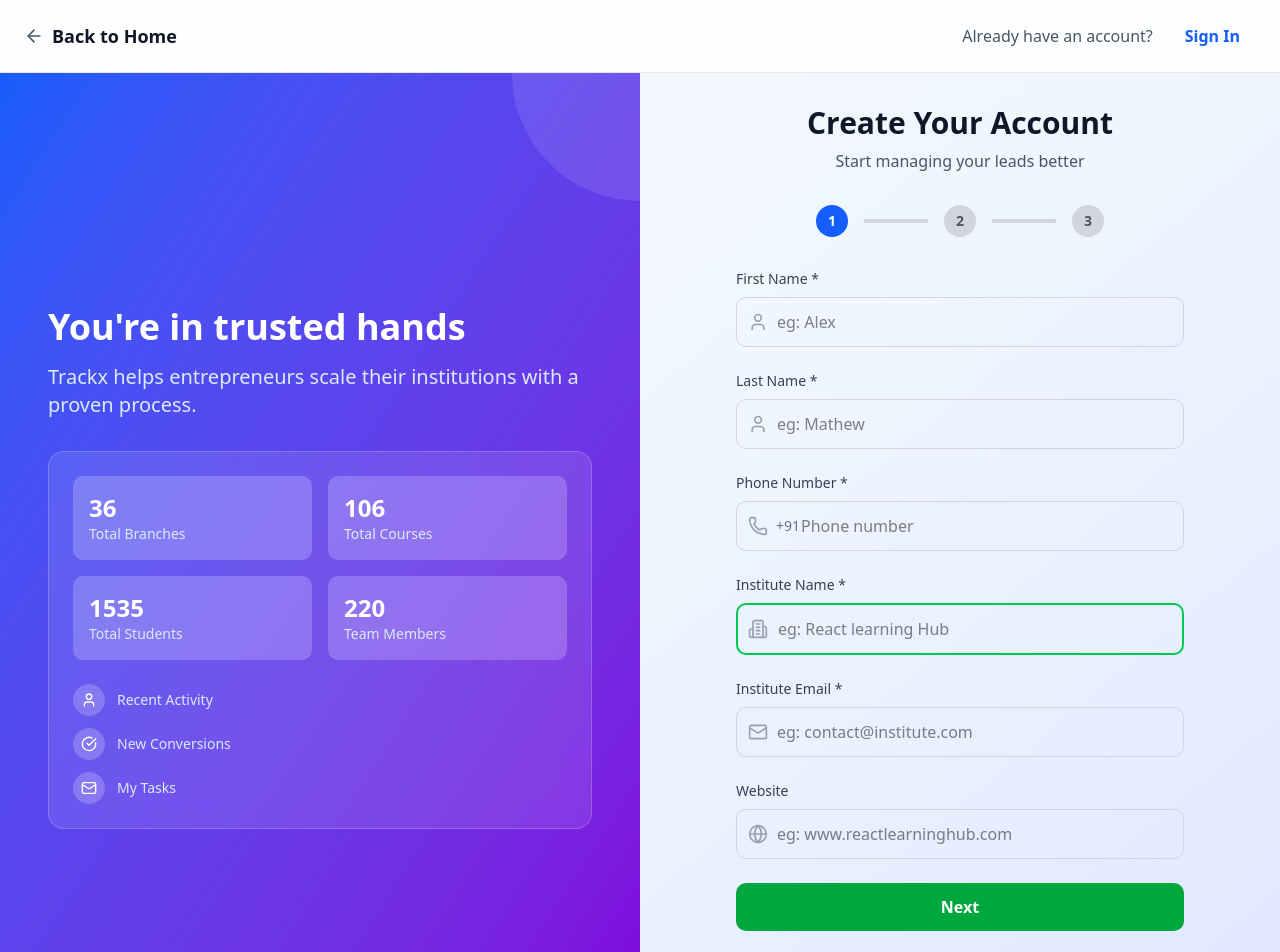
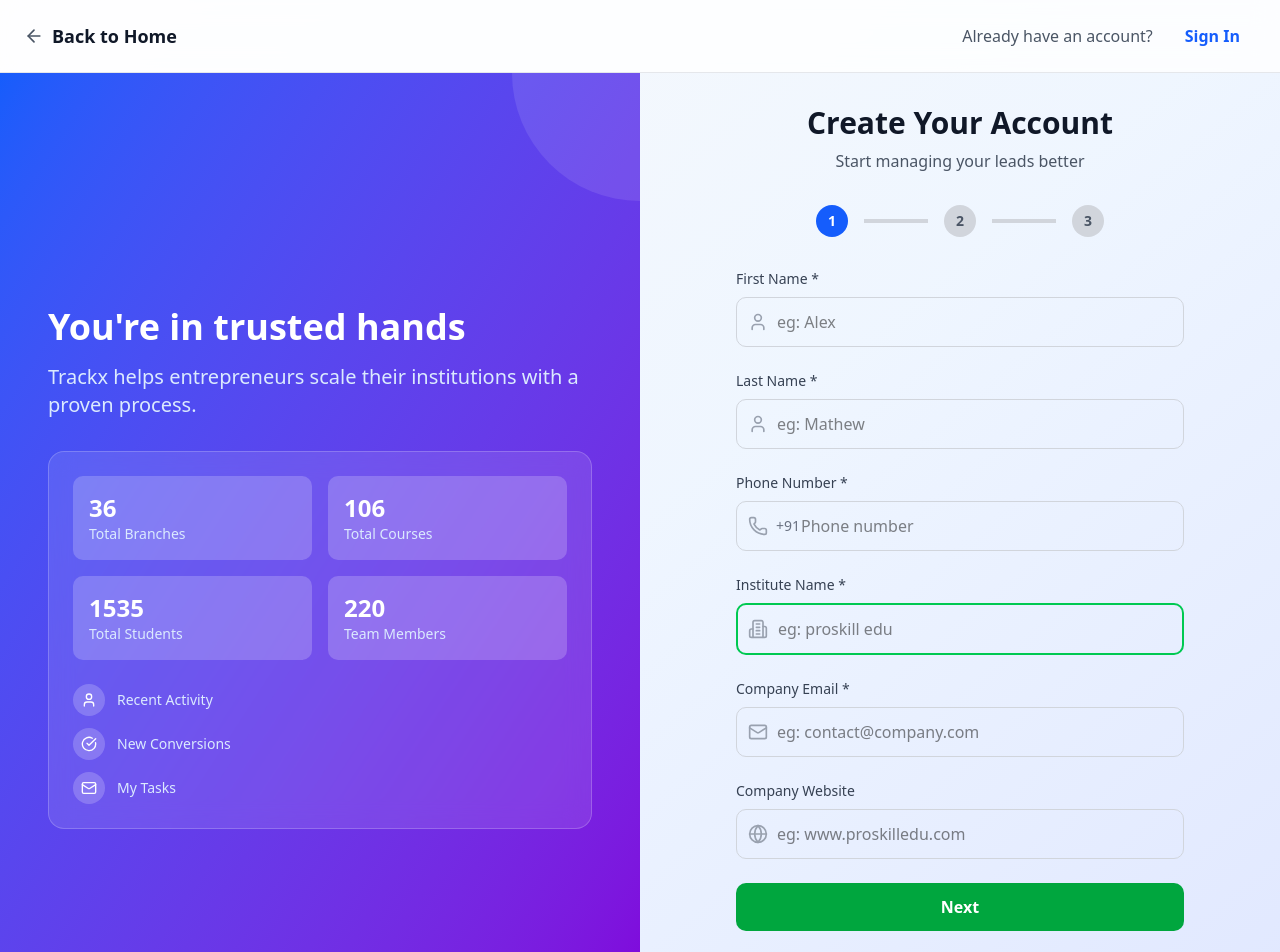
Before and after one commit to WydexMedia/TrackX_CRM, a Next.js app: page /signup in a window 1280 px wide. Shown: the top 952 px of the page. Built offline with nearby package versions, Linux system fonts and the light colour scheme.

Commit message:
Update placeholder text and labels in signup page for clarity, changing "Institute Email" to "Company Email" and updating example placeholders accordingly.

```diff
--- a/src/app/signup/page.tsx
+++ b/src/app/signup/page.tsx
@@ -371,7 +371,7 @@ export default function SignupPage() {
                       onChange={handleInputChange}
                       required
                       className="w-full pl-10 pr-4 py-3 border-2 border-green-500 rounded-lg focus:ring-2 focus:ring-green-500 focus:border-transparent"
-                      placeholder="eg: React learning Hub"
+                      placeholder="eg: proskill edu"
                     />
                   </div>
                 </div>
@@ -379,7 +379,7 @@ export default function SignupPage() {
                 {/* Institute Email */}
                 <div>
                   <label className="block text-sm font-medium text-gray-700 mb-2">
-                    Institute Email *
+                    Company Email *
                   </label>
                   <div className="relative">
                     <Mail className="absolute left-3 top-1/2 transform -translate-y-1/2 w-5 h-5 text-gray-400" />
@@ -390,7 +390,7 @@ export default function SignupPage() {
                       onChange={handleInputChange}
                       required
                       className="w-full pl-10 pr-4 py-3 border border-gray-300 rounded-lg focus:ring-2 focus:ring-blue-500 focus:border-transparent"
-                      placeholder="eg: contact@institute.com"
+                      placeholder="eg: contact@company.com"
                     />
                   </div>
                 </div>
@@ -398,7 +398,7 @@ export default function SignupPage() {
                 {/* Website */}
                 <div>
                   <label className="block text-sm font-medium text-gray-700 mb-2">
-                    Website
+                    Company Website
                   </label>
                   <div className="relative">
                     <Globe className="absolute left-3 top-1/2 transform -translate-y-1/2 w-5 h-5 text-gray-400" />
@@ -408,7 +408,7 @@ export default function SignupPage() {
                       value={formData.website}
                       onChange={handleInputChange}
                       className="w-full pl-10 pr-4 py-3 border border-gray-300 rounded-lg focus:ring-2 focus:ring-blue-500 focus:border-transparent"
-                      placeholder="eg: www.reactlearninghub.com"
+                      placeholder="eg: www.proskilledu.com"
                     />
                   </div>
                 </div>
```
